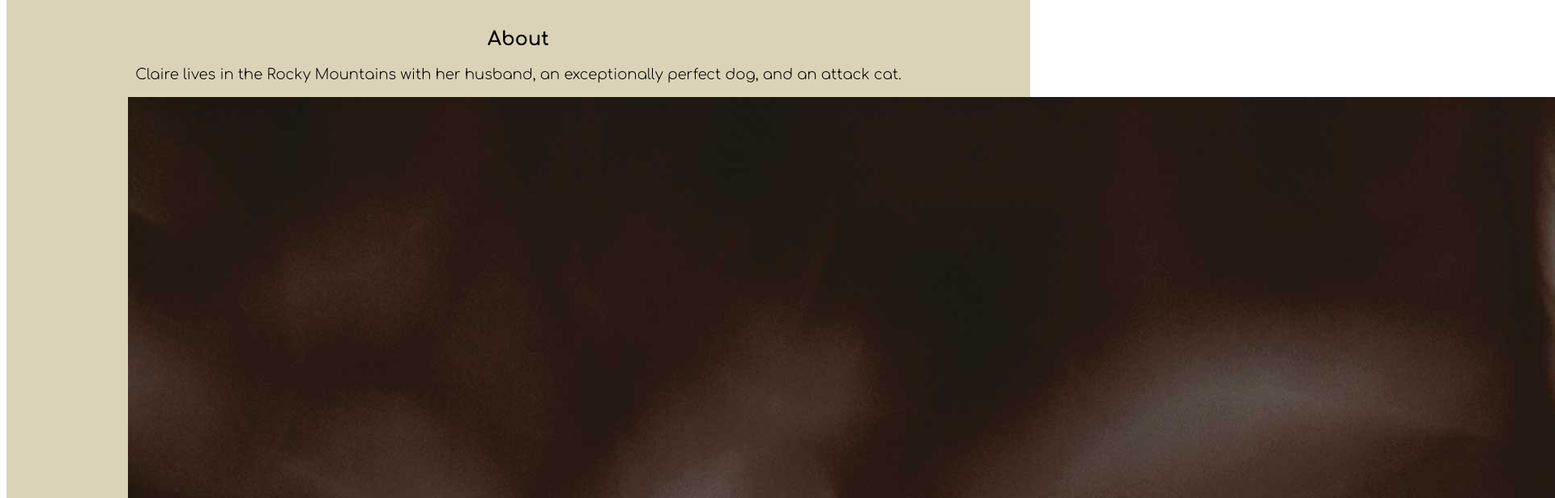
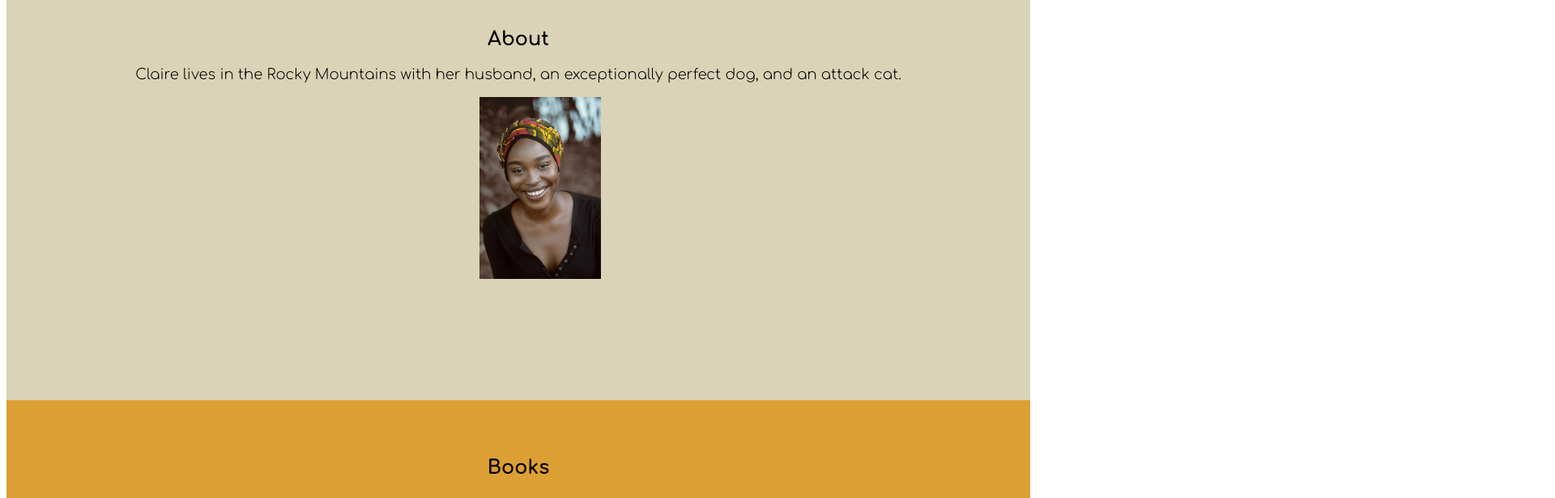
Before and after one commit to MarkusReadyToCode92/GIT-414FInal, a plain HTML site: page index.html in a window 1280 px wide. Shown: the part 320-936 px from the top of the page at 81% size, 1920 px wide, since content can reach past the window. Drawn offline with Linux system fonts and the light colour scheme.

Commit message:
Update styles.css

```diff
--- a/styles.css
+++ b/styles.css
@@ -71,7 +71,12 @@ nav ul{
     text-align: center;
 }
 
-
+#about img {
+    display: block;
+    width: 150px;
+    margin-left: 45%;
+    clip-path: circle(32vw at 50% 50%);
+}
 
 #book {
     display: grid;
```
